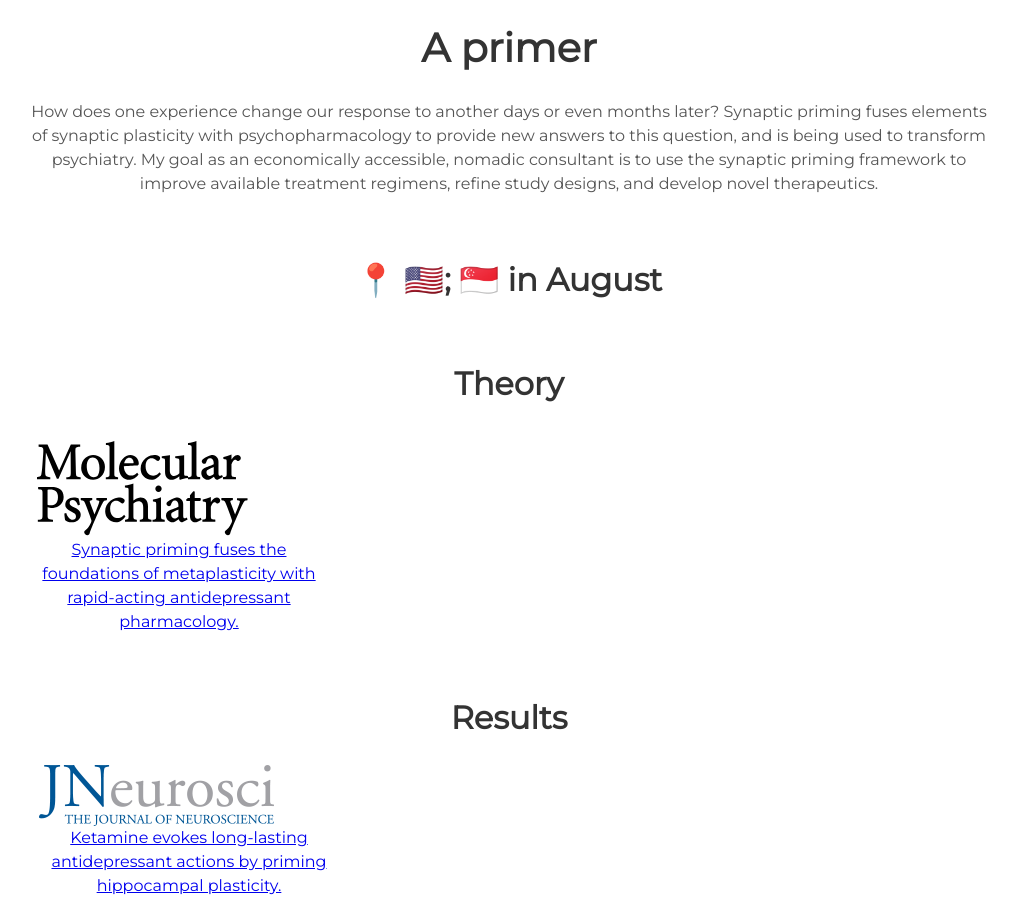
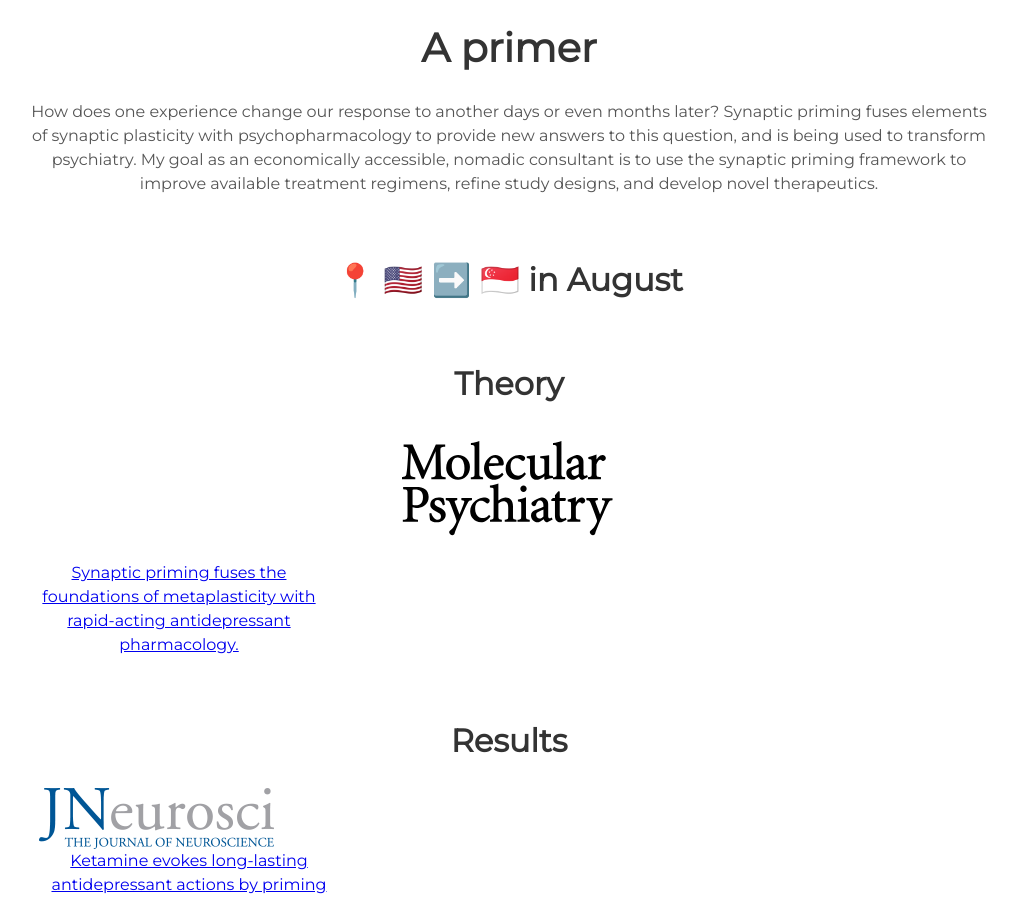
Before and after one commit to synaptic-priming/Nomad, a Jekyll site: the page built from index.html, in a window 1280 px wide and 900 px high, scrolled down 957 px. Shown: the whole window, without its empty margins (131-1149 px from the left). Built offline with Jekyll 4.4.1, drawn with Linux system fonts in a browser that asks for light colours.

Commit message:
Update about.html

```diff
--- a/_includes/about.html
+++ b/_includes/about.html
@@ -4,14 +4,17 @@
 </div>
   <div class="user-projects">
     <div class="tech">
-<h2 align="center"> 📍 🇺🇸; 🇸🇬 in August </h2>
+<h2 align="center"> 📍 🇺🇸 ➡️ 🇸🇬 in August </h2>
 </div>
   <div class="user-projects">
        <div class="tech">
       <h2 align="center">Theory</h2>
     </div>
-      <div class="images-center">
-    <img align="center" src="{{ "/assets/img/Molecular psychiatry logo.png" | prepend: site.baseurl }}" />
+     <div class="user-projects">
+      <div class="images">
+       <p align="center">
+    <img alt="MolPsy" src="{{ "/assets/img/Molecular psychiatry logo.png" | prepend: site.baseurl }}" />
+       </p>
      </div>
        <div style="width:300px; text-align:center;">
  <a align="center" href="https://doi.org/10.1038/s41380-023-02397-1"> Synaptic priming fuses the foundations of metaplasticity with rapid-acting antidepressant pharmacology. </a>
```
